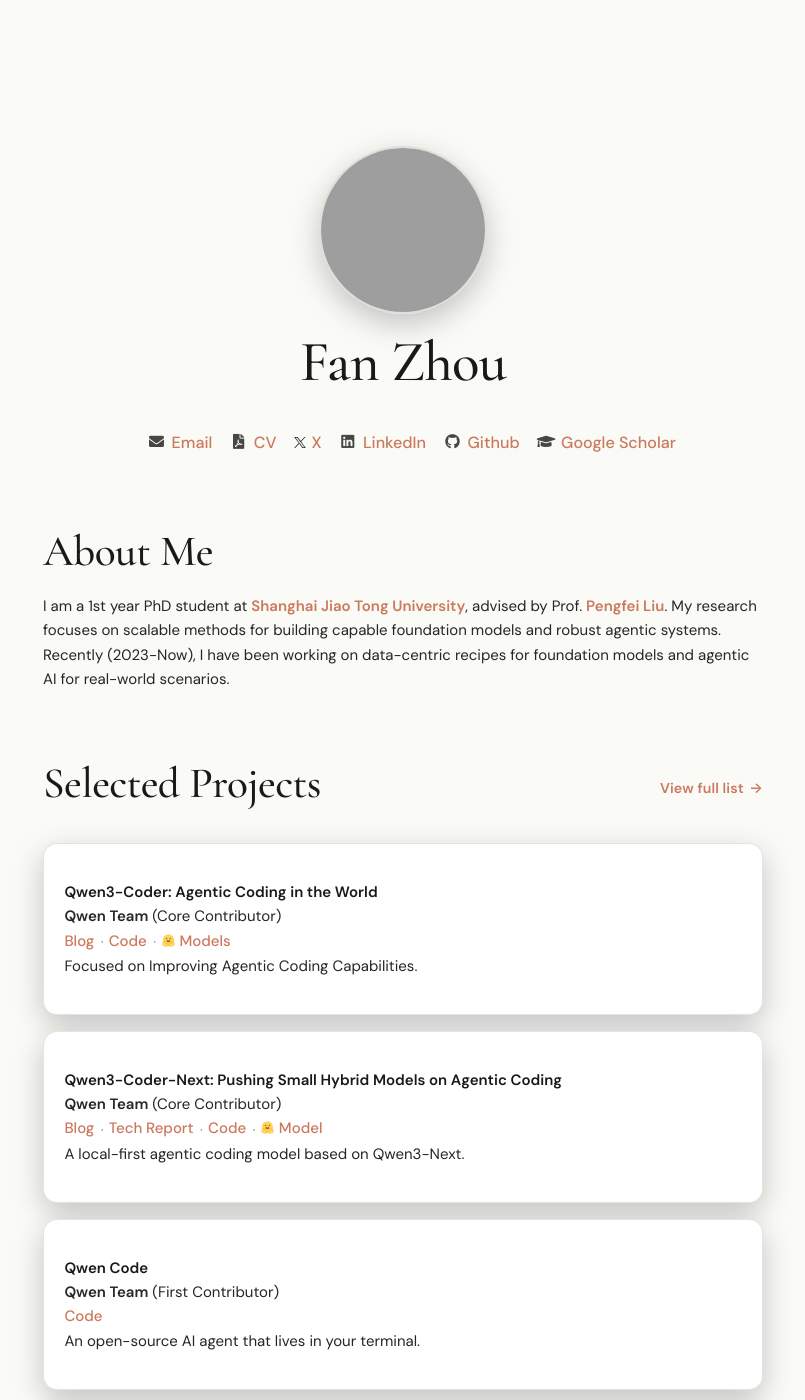
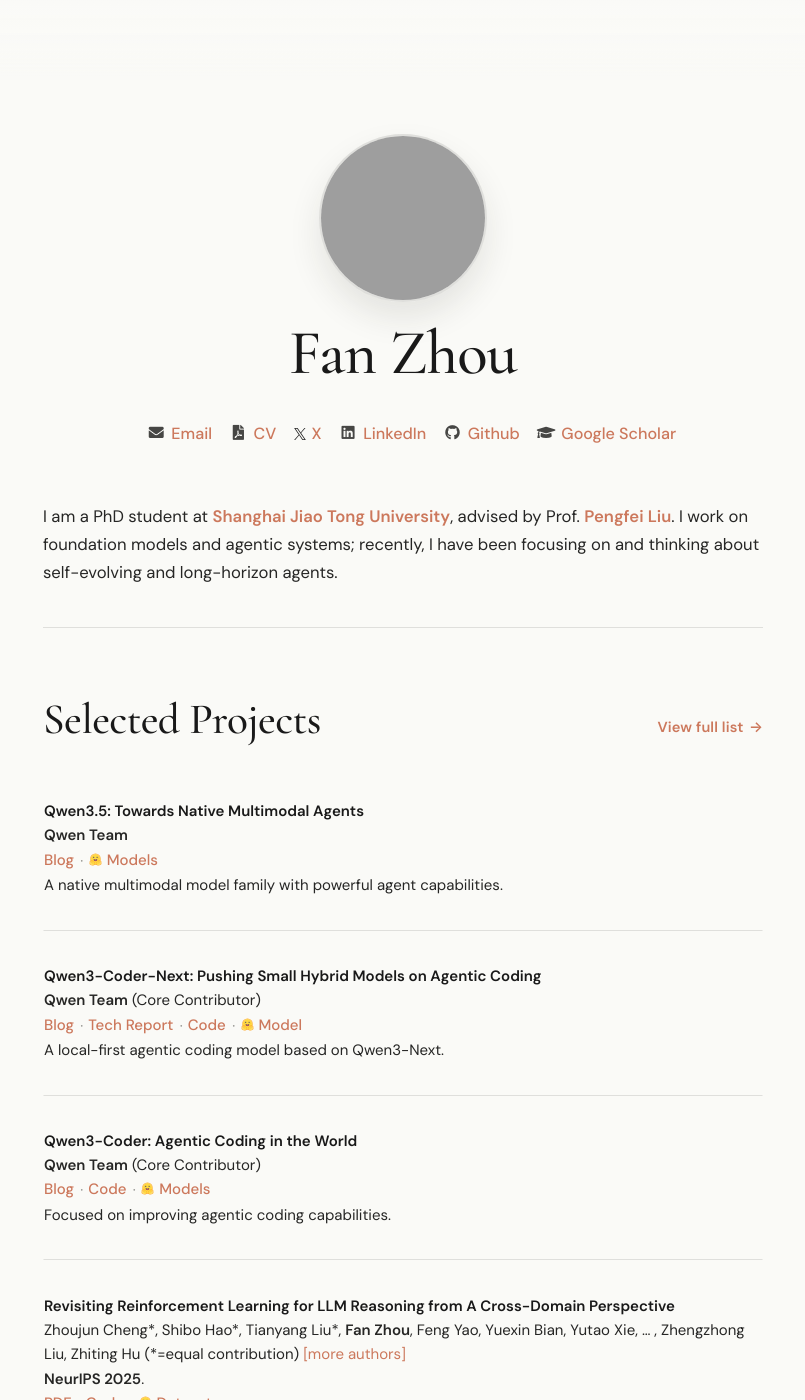
Before and after one commit to koalazf99/koalazf99.github.io, a Jekyll site: the page built from _pages/about.md, in a window 1280 px wide and 1400 px high. Shown: the whole window, without its empty margins (237-1042 px from the left). Built offline with Jekyll 4.4.1, drawn with Linux system fonts in a browser that asks for light colours; a style sheet for code colours, icons or effects is not loaded; some of the changed text lies outside the part shown; grey boxes are pictures that could not be loaded.

Commit message:
Refine homepage content and styling

```diff
--- a/_includes/head.html
+++ b/_includes/head.html
@@ -12,6 +12,13 @@
 
 <!-- For all browsers -->
 <link rel="stylesheet" href="{{ '/assets/css/main.css' | relative_url }}">
+<link rel="icon" type="image/svg+xml" href="{{ '/images/favicon.svg' | relative_url }}">
+<link rel="icon" type="image/png" sizes="32x32" href="{{ '/images/favicon-32x32.png' | relative_url }}">
+<link rel="icon" type="image/png" sizes="16x16" href="{{ '/images/favicon-16x16.png' | relative_url }}">
+<link rel="shortcut icon" href="{{ '/images/favicon.ico' | relative_url }}">
+<link rel="apple-touch-icon" sizes="180x180" href="{{ '/images/apple-touch-icon.png' | relative_url }}">
+<link rel="manifest" href="{{ '/images/site.webmanifest' | relative_url }}">
+<meta name="theme-color" content="#000000">
 
 <meta http-equiv="cleartype" content="on">
 <base target="_blank">
--- a/_includes/publications.md
+++ b/_includes/publications.md
@@ -1,4 +1,4 @@
-<div id="publications">
+<div id="publications"{% unless page.full_publications %} class="publications--selected"{% endunless %}>
 
 <div class="publication-header">
 {% if page.full_publications %}
@@ -10,22 +10,34 @@
 </div>
 
 <div class="paper-box-text" data-selected="false" markdown="1">
-<strong><font color="#374798">Pushing Qwen3-Max-Thinking Beyond its Limits</font></strong>\\
-**Qwen Team** <br>
-<a href="https://qwen.ai/blog?id=qwen3-max-thinking" class="pdf"><span>Blog</span></a>
-<br>
-<span>A strong reasoning model for advanced reasoning, verification, and multi-step problem solving with adaptive tool-use and test-time scaling.</span>
-<br>
-<br>
-</div>
-
-<div class="paper-box-text" data-selected="false" markdown="1">
 <strong><font color="#374798">MegaFlow: Large-Scale Distributed Orchestration System for the Agentic Era</font></strong>\\
 Lei Zhang, Mouxiang Chen, Ruisheng Cao, Jiawei Chen, **Fan Zhou**, Yiheng Xu, Jiaxi Yang, Liang Chen, Changwei Luo, Kai Zhang, Fan Yan, KaShun Shum, Jiajun Zhang, Zeyu Cui, Hu Feng, Junyang Lin, Binyuan Hui, Min Yang \\
 **2026, Preprint**. <br>
 <a href="https://arxiv.org/abs/2601.07526" class="pdf"><span>PDF</span></a>
 <br>
 <span>A large-scale distributed orchestration system for efficient scheduling, resource allocation, and fine-grained task management of agent-environment workloads.</span>
+<br>
+<br>
+</div>
+
+<div class="paper-box-text" data-selected="true" markdown="1">
+<strong><font color="#374798">Qwen3.5: Towards Native Multimodal Agents</font></strong>\\
+**Qwen Team** <br>
+<a href="https://qwen.ai/blog?id=qwen3.5" class="pdf"><span>Blog</span></a> <span class="link-sep">·</span> <img src="{{ '/images/huggingface_logo.svg' | relative_url }}" class="hf-logo" alt="Hugging Face">
+<a href="https://huggingface.co/collections/Qwen/qwen35" class="pdf"><span>Models</span></a>
+<br>
+<span>A native multimodal model family with powerful agent capabilities.</span>
+<br>
+<br>
+</div>
+
+<div class="paper-box-text" data-selected="true" markdown="1">
+<strong><font color="#374798">Qwen3-Coder-Next: Pushing Small Hybrid Models on Agentic Coding</font></strong>\\
+**Qwen Team** (Core Contributor) <br>
+<a href="https://qwen.ai/blog?id=qwen3-coder-next" class="pdf"><span>Blog</span></a> <span class="link-sep">·</span> <a href="https://github.com/QwenLM/Qwen3-Coder/blob/main/qwen3_coder_next_tech_report.pdf" class="pdf"><span>Tech Report</span></a> <span class="link-sep">·</span> <a href="https://github.com/QwenLM/Qwen3-Coder" class="code"><span>Code</span></a> <span class="link-sep">·</span> <img src="{{ '/images/huggingface_logo.svg' | relative_url }}" class="hf-logo" alt="Hugging Face">
+<a href="https://huggingface.co/Qwen/Qwen3-Coder-Next" class="pdf"><span>Model</span></a>
+<br>
+<span>A local-first agentic coding model based on Qwen3-Next.</span>
 <br>
 <br>
 </div>
@@ -68,26 +80,15 @@
 <a href="https://qwenlm.github.io/blog/qwen3-coder/" class="pdf"><span>Blog</span></a> <span class="link-sep">·</span> <a href="https://github.com/QwenLM/Qwen3-Coder" class="code"><span>Code</span></a> <span class="link-sep">·</span> <img src="{{ '/images/huggingface_logo.svg' | relative_url }}" class="hf-logo" alt="Hugging Face">
 <a href="https://huggingface.co/collections/Qwen/qwen3-coder-687fc861e53c939e52d52d10" class="pdf"><span>Models</span></a>
 <br>
-<span>Focused on Improving Agentic Coding Capabilities.</span>
+<span>Focused on improving agentic coding capabilities.</span>
 <br>
 <br>
 </div>
 
-<div class="paper-box-text" data-selected="true" markdown="1">
-<strong><font color="#374798">Qwen3-Coder-Next: Pushing Small Hybrid Models on Agentic Coding</font></strong>\\
+<div class="paper-box-text" data-selected="false" markdown="1">
+<strong><font color="#374798">Qwen Code</font></strong>\\
 **Qwen Team** (Core Contributor) <br>
-<a href="https://qwen.ai/blog?id=qwen3-coder-next" class="pdf"><span>Blog</span></a> <span class="link-sep">·</span> <a href="https://github.com/QwenLM/Qwen3-Coder/blob/main/qwen3_coder_next_tech_report.pdf" class="pdf"><span>Tech Report</span></a> <span class="link-sep">·</span> <a href="https://github.com/QwenLM/Qwen3-Coder" class="code"><span>Code</span></a> <span class="link-sep">·</span> <img src="{{ '/images/huggingface_logo.svg' | relative_url }}" class="hf-logo" alt="Hugging Face">
-<a href="https://huggingface.co/Qwen/Qwen3-Coder-Next" class="pdf"><span>Model</span></a>
-<br>
-<span>A local-first agentic coding model based on Qwen3-Next.</span>
-<br>
-<br>
-</div>
-
-<div class="paper-box-text" data-selected="true" markdown="1">
-<strong><font color="#374798">Qwen Code</font></strong>\\
-**Qwen Team** (First Contributor) <br>
-<a href="https://github.com/QwenLM/qwen-code" class="code"><span>Code</span></a>
+<a href="https://github.com/QwenLM/qwen-code" class="code"><span>Code</span></a> <span class="link-sep">·</span> <a href="https://qwen.ai/qwencode" class="pdf"><span>Web</span></a>
 <br>
 <span>An open-source AI agent that lives in your terminal.</span>
 <br>
@@ -156,7 +157,7 @@
 **COLM 2025**. <br>
 <a href="https://arxiv.org/abs/2504.02807" class="pdf"><span>PDF</span></a> <span class="link-sep">·</span> <a href="https://github.com/LLM360/MegaMath" class="code"><span>Code</span></a> <span class="link-sep">·</span> <img src="{{ '/images/huggingface_logo.svg' | relative_url }}" class="hf-logo" alt="Hugging Face">
 <a href="https://huggingface.co/datasets/LLM360/MegaMath" class="pdf"><span>Dataset</span></a>
-<span>**<font color="#cc0000">(>70K Downloads, >350B Tokens)</font>**</span> /
+<span>**<font color="#cc0000">(>70K Downloads, >350B Tokens)</font>**</span>
 <a href="https://github.com/LLM360/MegaMath" class="repo-star-link"><img src="https://img.shields.io/github/stars/LLM360/MegaMath?style=social" class="repo-star" alt="GitHub stars"></a>
 <br>
 <span>The largest open math pre-training dataset with 370B tokens.</span>
@@ -165,7 +166,7 @@
 </div>
 
 
-<div class="paper-box-text" data-selected="true" markdown="1">
+<div class="paper-box-text" data-selected="false" markdown="1">
 <strong><font color="#374798">Sailor2: Sailing in South-East Asia with Inclusive Multilingual LLMs</font></strong>\\
 Longxu Dou\*, Qian Liu\*, **Fan Zhou\***, Changyu Chen\*,
 <span id="authorsCollapsed-sailor2">... , </span>
@@ -216,7 +217,7 @@
 **ICML 2025** <br>
 <a href="https://arxiv.org/abs/2409.17115" class="pdf"><span>PDF</span></a> <span class="link-sep">·</span> <a href="https://github.com/GAIR-NLP/ProX" class="code"><span>Code</span></a> <span class="link-sep">·</span> <img src="{{ '/images/huggingface_logo.svg' | relative_url }}" class="hf-logo" alt="Hugging Face">
 <a href="https://huggingface.co/gair-prox" class="pdf"><span>Dataset</span></a>
-<span>**<font color="#cc0000">(>10K Downloads, >500B Tokens)</font>**</span> /
+<span>**<font color="#cc0000">(>10K Downloads, >500B Tokens)</font>**</span>
 <a href="https://gair-nlp.github.io/ProX" class="pdf"><span>Project Page</span></a> <span class="link-sep">·</span> <a href="https://github.com/GAIR-NLP/ProX" class="repo-star-link"><img src="https://img.shields.io/github/stars/GAIR-NLP/ProX?style=social" class="repo-star" alt="GitHub stars"></a>
 <br>
 <span>A small-LLM-based pre-training data refining framework via seamless program generation.</span>
@@ -253,7 +254,7 @@
 Tianbao Xie\*, **Fan Zhou\***, Zhoujun Cheng\*, Peng Shi\*, Luoxuan Weng\*, Yitao Liu\*, Toh Jing Hua, Junning Zhao, Qian Liu, Che Liu, Leo Z. Liu, Yiheng Xu, Hongjin Su, Dongchan Shin, Caiming Xiong, Tao Yu, (*=equal contribution) \\
 **COLM 2024** <br>
 <a href="https://arxiv.org/abs/2310.10634" class="pdf"><span>PDF</span></a> <span class="link-sep">·</span> <a href="https://github.com/xlang-ai/OpenAgents" class="code"><span>Code</span></a> <span class="link-sep">·</span> <a href="https://www.xlang.ai/blog/xlang-intro" class="pdf"><span>Blog</span></a>
-<span>**<font color="#cc0000"> (7.5K Users)</font>**</span> /
+<span>**<font color="#cc0000"> (7.5K Users)</font>**</span>
 <a href="https://github.com/xlang-ai/OpenAgents" class="repo-star-link"><img src="https://img.shields.io/github/stars/xlang-ai/OpenAgents?style=social" class="repo-star" alt="GitHub stars"></a>
 <br>
 <span>An open platform for using, hosting, and building language agents.</span>
--- a/_pages/about.md
+++ b/_pages/about.md
@@ -11,10 +11,8 @@
 
 <span class='anchor' id='about-me'></span>
 
-# About Me
-<div class="about-intro" markdown="1">
-I am a 1st year PhD student at **[Shanghai Jiao Tong University](https://en.sjtu.edu.cn/)**, advised by Prof. **[Pengfei Liu](https://pfliu.com/)**. My research focuses on scalable methods for building capable foundation models and robust agentic systems.
-Recently (2023-Now), I have been working on data-centric recipes for foundation models and agentic AI for real-world scenarios.
+<div class="hero-intro" markdown="1">
+<p class="hero-summary">I am a PhD student at <strong><a href="https://en.sjtu.edu.cn/">Shanghai Jiao Tong University</a></strong>, advised by Prof. <strong><a href="https://pfliu.com/">Pengfei Liu</a></strong>. I work on foundation models and agentic systems; recently, I have been focusing on and thinking about self-evolving and long-horizon agents.</p>
 </div>
 
 <!--
--- a/assets/css/main.scss
+++ b/assets/css/main.scss
@@ -124,7 +124,7 @@
     --accent-subtle: rgba(204, 120, 92, 0.12);
     --card-radius: 14px;
     --card-padding: 1.35rem;
-    --card-shadow: 0 10px 30px rgba(0, 0, 0, 0.22);
+    --card-shadow: 0 12px 28px rgba(42, 38, 28, 0.08);
     --compact-copy-size: 0.95rem;
     --compact-copy-leading: 1.62;
 }
@@ -306,7 +306,7 @@
 }
 
 .profile-sidebar {
-    margin-bottom: 2.7rem;
+    margin-bottom: 2.2rem;
 }
 
 .profile_box {
@@ -314,8 +314,8 @@
     flex-direction: column;
     justify-content: flex-start;
     align-items: center;
-    gap: 1rem;
-    padding: 1.2rem 0 0.5rem;
+    gap: 0.8rem;
+    padding: 0.5rem 0 0.25rem;
     border: 0;
     border-radius: 0;
     background: transparent;
@@ -344,7 +344,7 @@
         object-fit: cover;
         padding: 0;
         border: 2px solid var(--line);
-        box-shadow: var(--card-shadow);
+        box-shadow: 0 16px 32px rgba(42, 38, 28, 0.1);
     }
 }
 
@@ -358,7 +358,7 @@
 
 .author__name {
     font-family: "Cormorant Garamond", Georgia, serif;
-    font-size: clamp(2.5rem, 6vw, 3.35rem);
+    font-size: clamp(2.8rem, 6vw, 3.7rem);
     font-weight: 500;
     letter-spacing: -0.015em;
     margin: 0;
@@ -366,7 +366,7 @@
 }
 
 .author__tagline {
-    margin: 0.15rem 0 0;
+    margin: 0.05rem 0 0;
     color: var(--text-secondary);
     font-size: 1.06rem;
     font-weight: 500;
@@ -471,7 +471,7 @@
     margin-right: auto;
 
     h1 {
-        margin-top: 3.2rem;
+        margin-top: 3.7rem;
         margin-bottom: 1rem;
         padding-bottom: 0;
         border-bottom: 0;
@@ -497,14 +497,14 @@
     }
 
     h1:first-of-type {
-        margin-top: 0.5rem;
+        margin-top: 0;
     }
 
     p,
     li,
     dl {
-        font-size: 0.95rem;
-        line-height: 1.62;
+        font-size: 0.98rem;
+        line-height: 1.68;
         color: var(--text-secondary);
     }
 
@@ -556,17 +556,32 @@
     font-family: inherit !important;
 }
 
+.hero-intro {
+    margin-top: 0.35rem;
+    margin-bottom: 2.45rem;
+    padding: 0 0 1.35rem;
+    border-bottom: 1px solid var(--line);
+}
+
+.hero-summary {
+    max-width: 43rem;
+    margin: 0;
+    color: var(--text-secondary);
+    font-size: 1.04rem;
+    line-height: 1.85;
+}
+
 .news-list,
 .timeline-list {
     width: 100%;
     max-width: 720px;
     list-style: none;
     margin: 0.9rem auto 0;
-    padding: var(--card-padding);
-    border: 1px solid var(--line);
-    border-radius: var(--card-radius);
-    background: var(--bg-card);
-    box-shadow: var(--card-shadow);
+    padding: 0;
+    border: 0;
+    border-radius: 0;
+    background: transparent;
+    box-shadow: none;
 }
 
 .news-list li,
@@ -576,7 +591,7 @@
     display: grid;
     grid-template-columns: 8.8rem 1fr;
     align-items: flex-start;
-    column-gap: 1.2rem;
+    column-gap: 1.35rem;
     line-height: 1.74;
 }
 
@@ -591,9 +606,9 @@
 
 .news-list li + li,
 .timeline-list li + li {
-    margin-top: 0.9rem;
-    padding-top: 0.9rem;
-    border-top: 1px dashed var(--line);
+    margin-top: 0.72rem;
+    padding-top: 0.72rem;
+    border-top: 1px solid var(--line);
 }
 
 .news-date,
@@ -601,26 +616,27 @@
     display: inline-block;
     color: var(--text-weak);
     font-variant-numeric: tabular-nums;
-    font-size: 0.92rem;
+    font-size: 0.95rem;
     font-weight: 500;
-    letter-spacing: 0.02em;
+    letter-spacing: 0.01em;
     white-space: nowrap;
 }
 
 .news-body,
 .timeline-body {
-    color: var(--text-main);
+    color: var(--text-secondary);
 }
 
 .timeline-date,
 .timeline-body {
-    font-size: 0.95rem;
-    line-height: 1.6;
+    font-size: 0.98rem;
+    line-height: 1.5;
+    font-family: "DM Sans", -apple-system, BlinkMacSystemFont, "Segoe UI", sans-serif;
 }
 
 .timeline-date {
-    text-align: right;
-    padding-right: 0.35rem;
+    text-align: left;
+    padding-right: 0;
 }
 
 .news-body strong,
@@ -648,8 +664,8 @@
     max-width: 720px;
     margin-left: auto;
     margin-right: auto;
-    margin-top: 3.4rem;
-    margin-bottom: 1rem;
+    margin-top: 3.8rem;
+    margin-bottom: 1.15rem;
     text-align: left;
 }
 
@@ -674,7 +690,7 @@
     border-radius: 0;
     background: transparent;
     color: var(--link);
-    font-size: 0.84rem;
+    font-size: 0.86rem;
     font-weight: 600;
     line-height: 1;
     letter-spacing: 0.01em;
@@ -691,14 +707,20 @@
     max-width: 720px;
     margin-left: auto;
     margin-right: auto;
-    border: 1px solid var(--line);
-    border-radius: var(--card-radius);
-    padding: 1.1rem 1.2rem;
-    margin-bottom: 0.95rem;
+    border: 1px solid transparent;
+    border-bottom-color: var(--line);
+    border-radius: 0;
+    padding: 0 0 0.9rem;
+    margin-bottom: 0.9rem;
     line-height: 1.62 !important;
-    background: var(--bg-card);
-    box-shadow: var(--card-shadow);
+    background: transparent;
+    box-shadow: none;
     font-size: 15px !important;
+    transition: border-color 180ms ease;
+}
+
+#publications .paper-box-text:hover {
+    border-bottom-color: rgba(204, 120, 92, 0.34);
 }
 
 #publications .paper-box-text * {
@@ -712,19 +734,27 @@
 }
 
 #publications .paper-box-text > strong:first-of-type {
-    font-size: inherit;
-    line-height: inherit;
+    display: inline-block;
+    margin-bottom: 0.12rem;
+    font-size: 1.08rem;
+    line-height: 1.45;
     color: var(--text-main);
 }
 
 #publications .paper-box-text > span:last-of-type {
+    margin-top: 0.35rem;
+    color: var(--text-secondary);
+    font-family: "DM Sans", -apple-system, BlinkMacSystemFont, "Segoe UI", sans-serif;
+}
+
+#publications.publications--selected .paper-box-text > span:last-of-type {
     display: -webkit-box;
     -webkit-box-orient: vertical;
     -webkit-line-clamp: 2;
     overflow: hidden;
     margin-top: 0.35rem;
     color: var(--text-secondary);
-    font-family: "Plus Jakarta Sans", "DM Sans", sans-serif;
+    font-family: "DM Sans", -apple-system, BlinkMacSystemFont, "Segoe UI", sans-serif;
     font-size: inherit;
     line-height: 1.62;
 }
@@ -747,7 +777,7 @@
     border: 0;
     background: transparent;
     color: var(--link);
-    font-family: "Plus Jakarta Sans", "DM Sans", sans-serif;
+    font-family: "DM Sans", -apple-system, BlinkMacSystemFont, "Segoe UI", sans-serif;
     font-size: inherit;
     font-weight: 500;
     text-decoration: none;
@@ -779,7 +809,7 @@
 }
 
 #publications .paper-box-text .repo-star-link {
-    display: inline-flex;
+    display: none;
     align-items: center;
     margin-right: 0.08rem;
     line-height: 1;
@@ -904,6 +934,16 @@
         padding-top: 0.78rem;
     }
 
+    .hero-intro {
+        margin-bottom: 2rem;
+        padding-bottom: 1.2rem;
+    }
+
+    .hero-summary {
+        font-size: 0.98rem;
+        line-height: 1.72;
+    }
+
     .publication-header {
         align-items: flex-start;
         flex-direction: column;
```
Also changed, not shown: other parts of _includes/publications.md (+1 -1 lines), other parts of _pages/about.md (+1 -1 lines), _data/navigation.yml (+2 -5 lines), images/android-chrome-192x192.png, images/android-chrome-512x512.png, images/apple-touch-icon.png, images/favicon-16x16.png, images/favicon-32x32.png, images/favicon.ico, images/favicon.svg (added), images/site.webmanifest.
